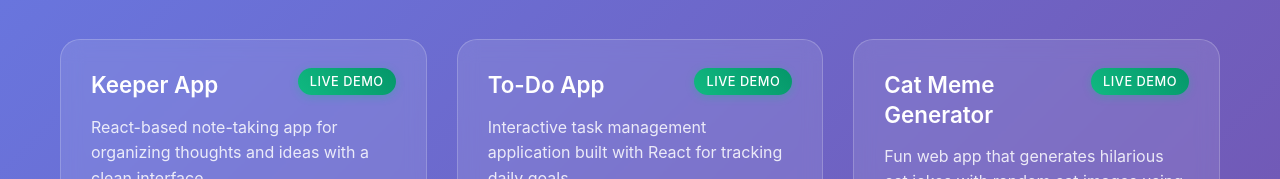
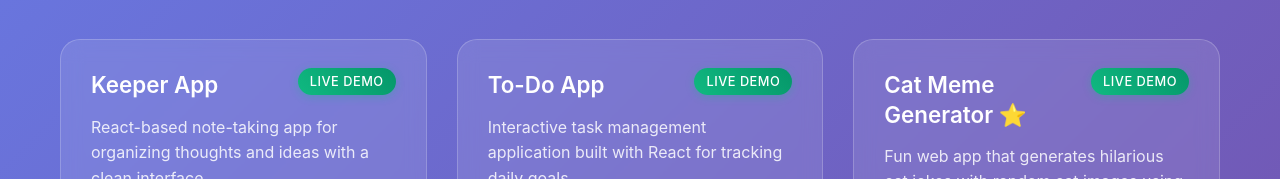
Before and after one commit to YarikVitovsky/personal-website, a React (Vite) app: page / in a window 1280 px wide. Shown: the part 482-661 px from the top of the page. Built offline with nearby package versions, Linux system fonts and the light colour scheme.

Commit message:
Add star indicator to Cat Meme Generator as favorite project

```diff
--- a/src/App.jsx
+++ b/src/App.jsx
@@ -22,7 +22,7 @@ const projects = [
     },
     {
         id: 3,
-        title: "Cat Meme Generator",
+        title: "Cat Meme Generator ⭐",
         description: "Fun web app that generates hilarious cat jokes with random cat images using public APIs",
         link: "https://hilarious-banoffee-1e3d7a.netlify.app/",
         isLive: true,
```
